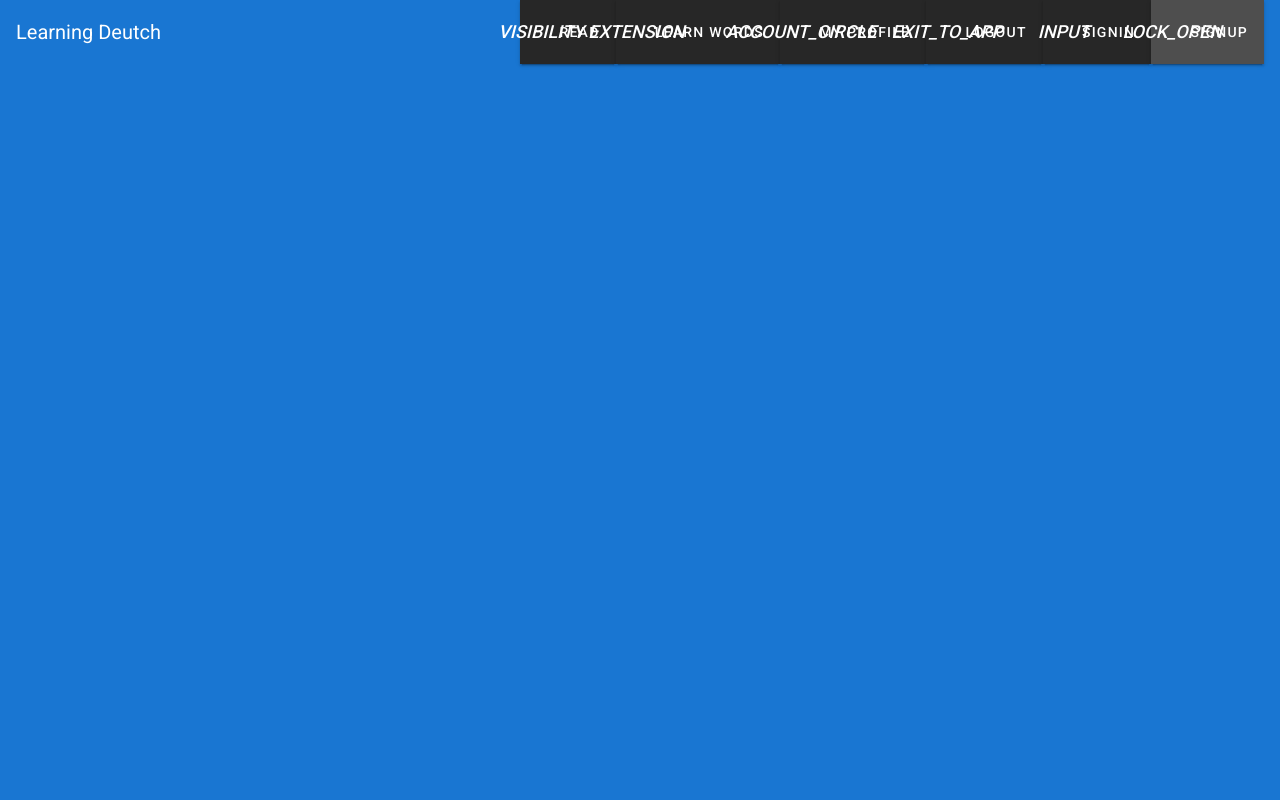
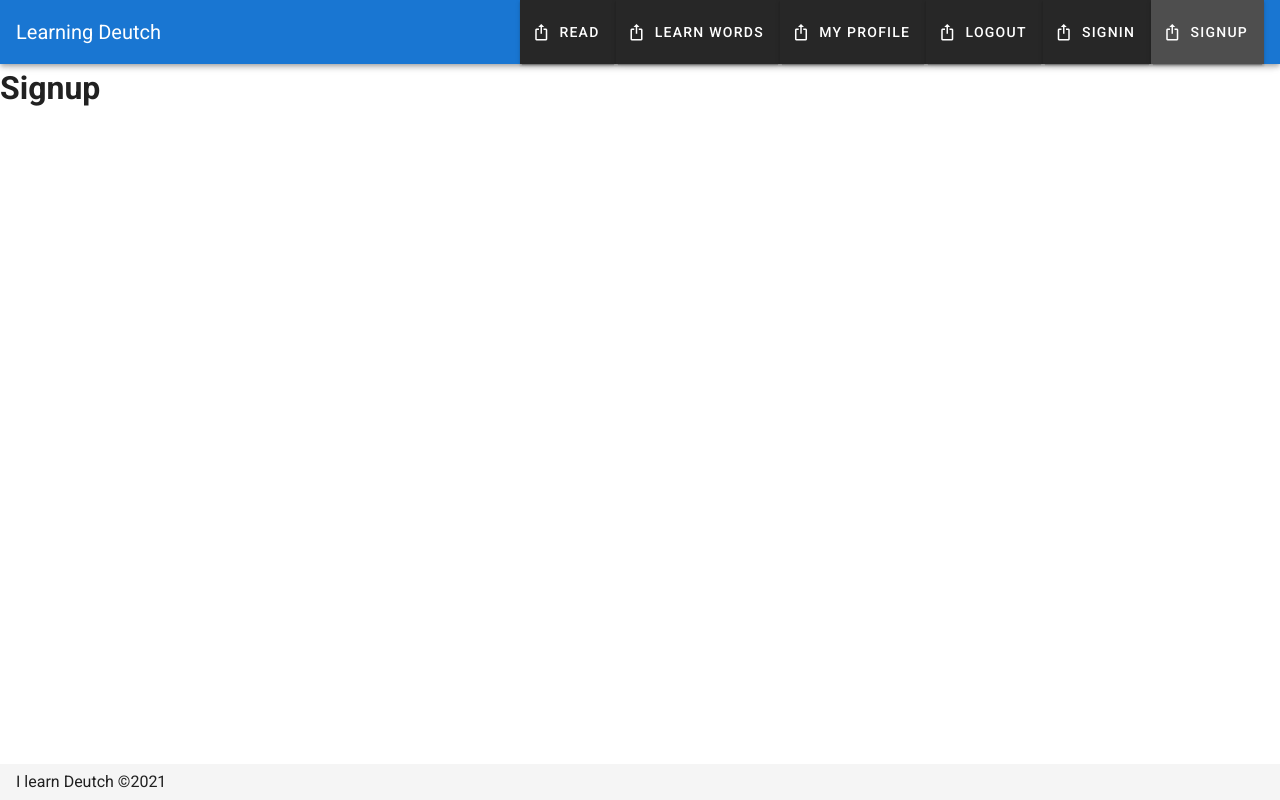
Before and after one commit to nicatdursunlu/learning-deutch, a Vue app: page /signup in a window 1280 px wide. Built offline with nearby package versions, Linux system fonts and the light colour scheme.

Commit message:
add components

```diff
--- a/src/App.vue
+++ b/src/App.vue
@@ -1,17 +1,22 @@
 <template>
   <v-app>
     <Header/>
-    <router-view/>
+    <v-content>
+      <router-view/>
+    </v-content>
+    <Footer />
   </v-app>
 </template>
 
 <script>
 import Header from "@/components/Header";
+import Footer from "@/components/Footer";
 
 export default {
   name: 'App',
   components: {
-    Header
+    Header,
+    Footer
   },
   data: () => ({}),
 };
--- /dev/null
+++ b/src/components/Books.vue
@@ -0,0 +1,15 @@
+<template>
+  <div>
+    <h1>Books</h1>
+  </div>
+</template>
+
+<script>
+export default {
+
+}
+</script>
+
+<style scoped>
+
+</style>
--- /dev/null
+++ b/src/components/Footer.vue
@@ -0,0 +1,17 @@
+<template>
+  <div>
+    <v-footer :fixed="true">
+      <span>I learn Deutch &copy;2021</span>
+    </v-footer>
+  </div>
+</template>
+
+<script>
+export default {
+
+}
+</script>
+
+<style scoped>
+
+</style>
--- a/src/components/Header.vue
+++ b/src/components/Header.vue
@@ -1,25 +1,34 @@
 <template>
-  <v-app>
-    <v-navigation-drawer absolute temporary v-model="drawer">
+  <div>
+    <v-navigation-drawer absolute temporary v-model="drawer" class="hidden-md-and-up">
       <v-list>
         <v-list-item v-for="(item, index) in menuItems" :key="index">
           <v-list-item-action>
-            <v-icon></v-icon>
+            <v-icon>mdi-export-variant</v-icon>
           </v-list-item-action>
+          <v-list-item-content>
+            <router-link :to="item.route">
+              <v-list-item-title>{{ item.title }}</v-list-item-title>
+            </router-link>
+          </v-list-item-content>
         </v-list-item>
       </v-list>
     </v-navigation-drawer>
+
     <v-toolbar app dark class="primary">
-      <v-toolbar-title v-text="'Learning Deutch'"></v-toolbar-title>
+      <v-app-bar-nav-icon @click.stop="drawer = !drawer" class="hidden-md-and-up"></v-app-bar-nav-icon>
+      <router-link to="/" tag="span" style="cursor: pointer">
+        <v-toolbar-title>Learning Deutch</v-toolbar-title>
+      </router-link>
       <v-spacer/>
-      <v-toolbar-items>
+      <v-toolbar-items class="hidden-sm-and-down">
         <v-btn v-for="(item, index) in menuItems" :key="index" flat :to="item.route">
-          <v-icon left v-html="item.icon"></v-icon>
+          <v-icon left>mdi-export-variant</v-icon>
           {{ item.title }}
         </v-btn>
       </v-toolbar-items>
     </v-toolbar>
-  </v-app>
+  </div>
 </template>
 
 <script>
--- /dev/null
+++ b/src/components/Profile.vue
@@ -0,0 +1,15 @@
+<template>
+  <div>
+    <h1>Profile</h1>
+  </div>
+</template>
+
+<script>
+export default {
+
+}
+</script>
+
+<style scoped>
+
+</style>
--- /dev/null
+++ b/src/components/Signin.vue
@@ -0,0 +1,13 @@
+<template>
+  <div>
+    <h1>Signin</h1>
+  </div>
+</template>
+
+<script>
+export default {}
+</script>
+
+<style scoped>
+
+</style>
--- /dev/null
+++ b/src/components/Signup.vue
@@ -0,0 +1,15 @@
+<template>
+  <div>
+    <h1>Signup</h1>
+  </div>
+</template>
+
+<script>
+export default {
+
+}
+</script>
+
+<style scoped>
+
+</style>
--- /dev/null
+++ b/src/components/Words.vue
@@ -0,0 +1,13 @@
+<template>
+  <div>
+    <h1>Words</h1>
+  </div>
+</template>
+
+<script>
+export default {}
+</script>
+
+<style scoped>
+
+</style>
--- a/src/router/index.js
+++ b/src/router/index.js
@@ -1,6 +1,12 @@
 import Vue from 'vue'
 import VueRouter from 'vue-router'
 import Home from '../views/Home.vue'
+import Books from "@/components/Books";
+import Words from "@/components/Words";
+import Signin from "@/components/Signin";
+import Profile from "@/components/Profile";
+import Signup from "@/components/Signup";
+
 
 Vue.use(VueRouter)
 
@@ -11,13 +17,30 @@ const routes = [
     component: Home
   },
   {
-    path: '/about',
-    name: 'About',
-    // route level code-splitting
-    // this generates a separate chunk (about.[hash].js) for this route
-    // which is lazy-loaded when the route is visited.
-    component: () => import(/* webpackChunkName: "about" */ '../views/About.vue')
-  }
+    path: '/books',
+    name: 'Books',
+    component: Books
+  },
+  {
+    path: '/words',
+    name: 'Words',
+    component: Words
+  },
+  {
+    path: '/profile',
+    name: 'Profile',
+    component: Profile
+  },
+  {
+    path: '/signup',
+    name: 'Signup',
+    component: Signup
+  },
+  {
+    path: '/signin',
+    name: 'Signin',
+    component: Signin
+  },
 ]
 
 const router = new VueRouter({
```
